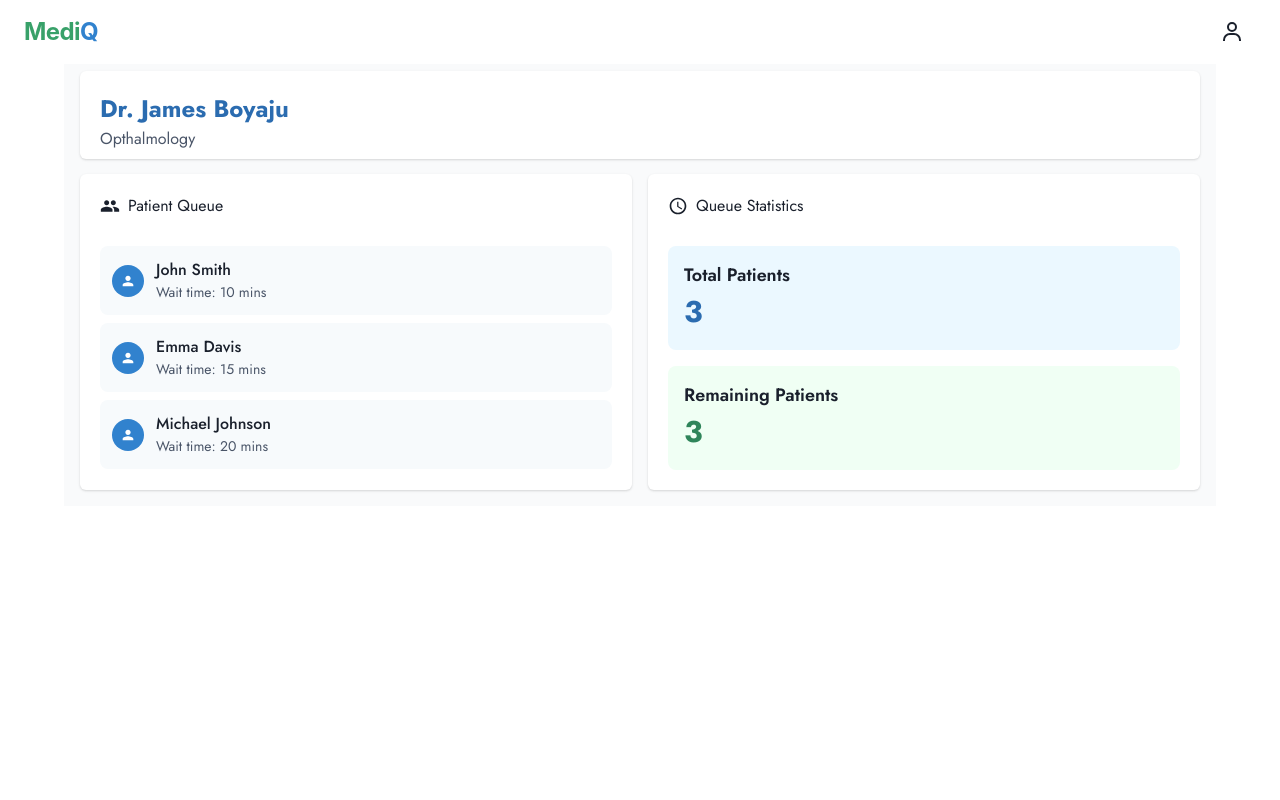
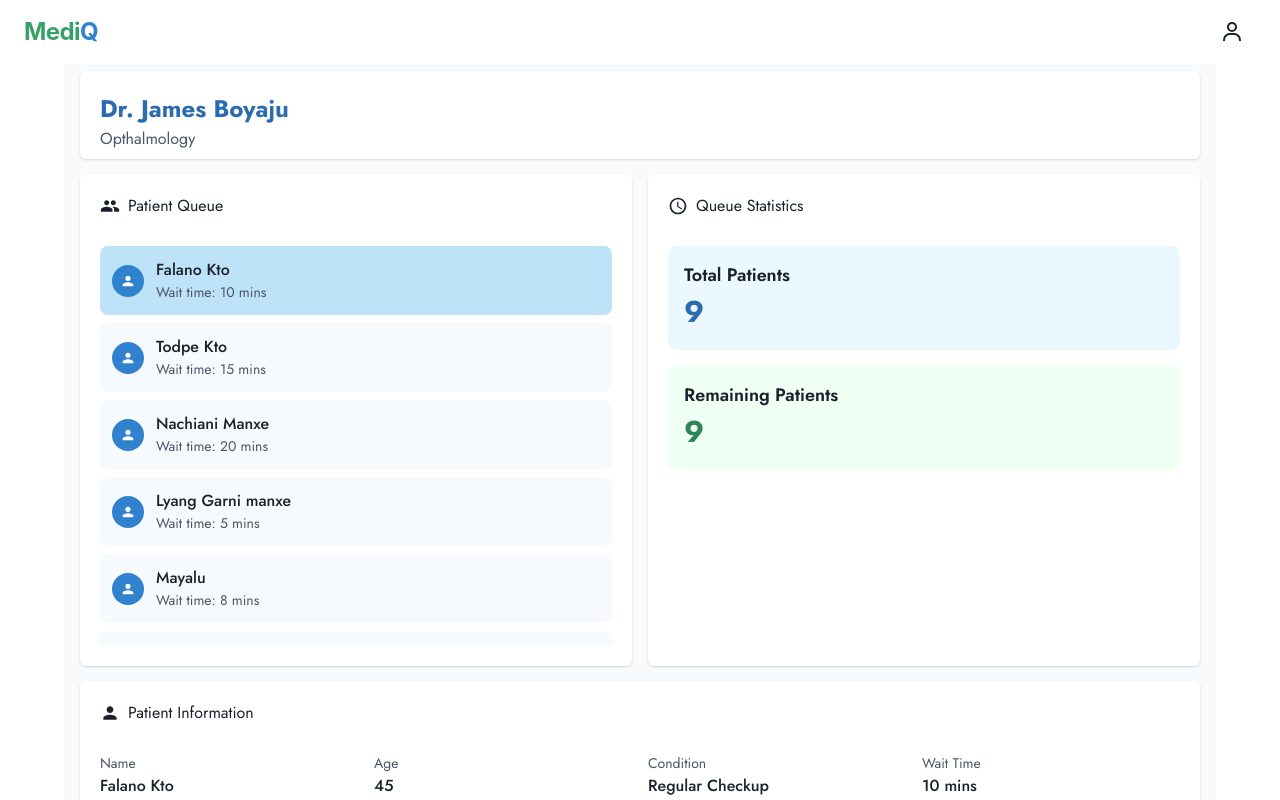
Before and after one commit to Asymptoads/MediQ, a React (Vite) app in the folder frontend/: page /doctor-dashboard/patient-queue in a window 1280 px wide. Built offline with nearby package versions, Linux system fonts and the light colour scheme; no server answers; a web font is replaced by a local one.

Commit message:
patient queue finished

```diff
--- a/frontend/src/pages/Doctor/PatientQueue/PatientQueue.tsx
+++ b/frontend/src/pages/Doctor/PatientQueue/PatientQueue.tsx
@@ -1,5 +1,5 @@
 import React, { useState } from 'react';
-import { Box, Card, CardHeader, CardBody, Text, Stack, Flex, Grid } from '@chakra-ui/react';
+import { Box, Card, CardHeader, CardBody, Text, Stack, Flex, Grid, Button, useToast } from '@chakra-ui/react';
 import { MdPerson, MdAccessTime, MdGroup } from 'react-icons/md';
 import PageContainer from '../../../components/Shared/PageContainer/PageContainer';
 
@@ -10,32 +10,78 @@ interface Patient {
   age: number;
   condition: string;
   waitTime: string;
-  status: string;
+  status: string; // "Waiting", "Called"
 }
 
-const PatientQueue = () => {
-  const [selectedPatient, setSelectedPatient] = useState<Patient | null>(null);
-
-  // Sample data - replace with your actual data
+// Doctor information (can be dynamically passed or fetched)
 const doctor = {
   name: "Dr. James Boyaju",
   department: "Opthalmology"
 };
 
+// Sample patients data (you can dynamically add more patients)
 const patients: Patient[] = [
-    { id: 1, name: "John Smith", age: 45, condition: "Regular Checkup", waitTime: "10 mins", status: "Waiting" },
-    { id: 2, name: "Emma Davis", age: 32, condition: "Follow-up", waitTime: "15 mins", status: "Waiting" },
-    { id: 3, name: "Michael Johnson", age: 58, condition: "Consultation", waitTime: "20 mins", status: "Waiting" },
+  { id: 1, name: "Falano Kto", age: 45, condition: "Regular Checkup", waitTime: "10 mins", status: "Waiting" },
+  { id: 2, name: "Todpe Kto", age: 32, condition: "Follow-up", waitTime: "15 mins", status: "Waiting" },
+  { id: 3, name: "Nachiani Manxe", age: 58, condition: "Consultation", waitTime: "20 mins", status: "Waiting" },
+  { id: 4, name: "Lyang Garni manxe", age: 29, condition: "Routine Exam", waitTime: "5 mins", status: "Waiting" },
+  { id: 5, name: "Mayalu", age: 37, condition: "Blood Test", waitTime: "8 mins", status: "Waiting" },
+  { id: 6, name: "Ramailo garam sathi ", age: 41, condition: "Checkup", waitTime: "12 mins", status: "Waiting" },
+  { id: 7, name: "James Harris", age: 54, condition: "Consultation", waitTime: "18 mins", status: "Waiting" },
+  { id: 8, name: "Olivia Martinez", age: 36, condition: "Follow-up", waitTime: "22 mins", status: "Waiting" },
+  { id: 9, name: "Liam Rodriguez", age: 49, condition: "Consultation", waitTime: "25 mins", status: "Waiting" },
+  // Add more patients as needed
 ];
 
-  const handlePatientClick = (patient: Patient) => {
-    setSelectedPatient(patient);
+const PatientQueue = () => {
+  const [selectedPatientIndex, setSelectedPatientIndex] = useState<number>(0);
+  const [patientsData, setPatientsData] = useState<Patient[]>(patients); // Manage patients' status
+  const toast = useToast();
+
+  const handlePatientClick = (index: number) => {
+    setSelectedPatientIndex(index);
   };
+
+  const handleNextPatient = () => {
+    const nextIndex = selectedPatientIndex + 1;
+
+    if (nextIndex < patientsData.length) {
+      // Update status of the current patient
+      const updatedPatients = [...patientsData];
+      updatedPatients[selectedPatientIndex].status = "Called"; // Mark the current patient as "Called"
+      setPatientsData(updatedPatients); // Update the patients state
+
+      setSelectedPatientIndex(nextIndex); // Move to the next patient
+
+      toast({
+        title: "Next patient notified",
+        description: `Now seeing ${patientsData[nextIndex].name}`,
+        status: "success",
+        duration: 3000,
+        isClosable: true,
+      });
+    } else {
+      toast({
+        title: "End of Queue",
+        description: "No more patients in the queue.",
+        status: "info",
+        duration: 3000,
+        isClosable: true,
+      });
+    }
+  };
+
+  // Dynamic function for rendering patient details
+  const renderPatientDetail = (label: string, value: string | number) => (
+    <Box>
+      <Text fontSize="sm" color="gray.600">{label}</Text>
+      <Text fontWeight="medium">{value}</Text>
+    </Box>
+  );
 
   return (
     <PageContainer>
-
-    <Box w="full" maxW="6xl" mx="auto" p="4" bg="#f9fafb" marginTop="55px" fontFamily="Jost" >
+      <Box w="full" maxW="6xl" mx="auto" p="4" bg="#f9fafb" marginTop="55px" fontFamily="Jost">
         {/* Doctor Information */}
         <Card bg="white">
           <CardHeader pb="2">
@@ -54,17 +100,18 @@ const PatientQueue = () => {
               </Flex>
             </CardHeader>
             <CardBody>
+              <Box maxHeight="400px" overflowY="auto">
                 <Stack spacing="2">
-              {patients.map((patient: Patient) => (
+                  {patientsData.map((patient, index) => (
                     <Box
                       key={patient.id}
-                  onClick={() => handlePatientClick(patient)}
+                      onClick={() => handlePatientClick(index)}
                       p="3"
                       borderRadius="lg"
                       cursor="pointer"
                       transition="all 0.2s"
                       _hover={{ bg: 'gray.100' }}
-                  bg={selectedPatient?.id === patient.id ? 'blue.100' : 'gray.50'}
+                      bg={selectedPatientIndex === index ? 'blue.100' : 'gray.50'}
                     >
                       <Flex align="center" gap="3">
                         <Box bg="blue.500" borderRadius="full" p="2">
@@ -80,6 +127,7 @@ const PatientQueue = () => {
                     </Box>
                   ))}
                 </Stack>
+              </Box>
             </CardBody>
           </Card>
 
@@ -93,23 +141,22 @@ const PatientQueue = () => {
             </CardHeader>
             <CardBody>
               <Stack spacing="4">
-              <Box bg="blue.50" p="4" borderRadius="lg">
-                <Text fontSize="lg" fontWeight="semibold">Total Patients</Text>
-                <Text fontSize="3xl" fontWeight="bold" color="blue.600">{patients.length}</Text>
+                {[
+                  { label: 'Total Patients', value: patientsData.length, bg: 'blue.50', color: 'blue.600' },
+                  { label: 'Remaining Patients', value: patientsData.filter(p => p.status === 'Waiting').length, bg: 'green.50', color: 'green.600' },
+                ].map(({ label, value, bg, color }) => (
+                  <Box bg={bg} p="4" borderRadius="lg" key={label}>
+                    <Text fontSize="lg" fontWeight="semibold">{label}</Text>
+                    <Text fontSize="3xl" fontWeight="bold" color={color}>{value}</Text>
                   </Box>
-              <Box bg="green.50" p="4" borderRadius="lg">
-                <Text fontSize="lg" fontWeight="semibold">Remaining Patients</Text>
-                <Text fontSize="3xl" fontWeight="bold" color="green.600">
-                  {patients.filter(p => p.status === 'Waiting').length}
-                </Text>
-              </Box>
+                ))}
               </Stack>
             </CardBody>
           </Card>
         </Grid>
 
         {/* Patient Details Row */}
-      {selectedPatient && (
+        {patientsData[selectedPatientIndex] && (
           <Card bg="white" marginTop='15px'>
             <CardHeader pb="2">
               <Flex align="center" gap="2">
@@ -119,26 +166,23 @@ const PatientQueue = () => {
             </CardHeader>
             <CardBody>
               <Grid templateColumns={{ base: '1fr', md: '1fr 1fr 1fr 1fr' }} gap="4">
-              <Box>
-                <Text fontSize="sm" color="gray.600">Name</Text>
-                <Text fontWeight="medium">{selectedPatient.name}</Text>
-              </Box>
-              <Box>
-                <Text fontSize="sm" color="gray.600">Age</Text>
-                <Text fontWeight="medium">{selectedPatient.age}</Text>
-              </Box>
-              <Box>
-                <Text fontSize="sm" color="gray.600">Condition</Text>
-                <Text fontWeight="medium">{selectedPatient.condition}</Text>
-              </Box>
-              <Box>
-                <Text fontSize="sm" color="gray.600">Wait Time</Text>
-                <Text fontWeight="medium">{selectedPatient.waitTime}</Text>
-              </Box>
+                {[
+                  { label: 'Name', value: patientsData[selectedPatientIndex].name },
+                  { label: 'Age', value: patientsData[selectedPatientIndex].age },
+                  { label: 'Condition', value: patientsData[selectedPatientIndex].condition },
+                  { label: 'Wait Time', value: patientsData[selectedPatientIndex].waitTime },
+                ].map(({ label, value }) => renderPatientDetail(label, value))}
               </Grid>
             </CardBody>
           </Card>
         )}
+
+        {/* Next Button */}
+        <Box textAlign="center" marginTop="15px">
+          <Button colorScheme="blue" onClick={handleNextPatient}>
+            Next
+          </Button>
+        </Box>
       </Box>
     </PageContainer>
   );
```
Lines whose indentation alone changed are shown as unchanged.
